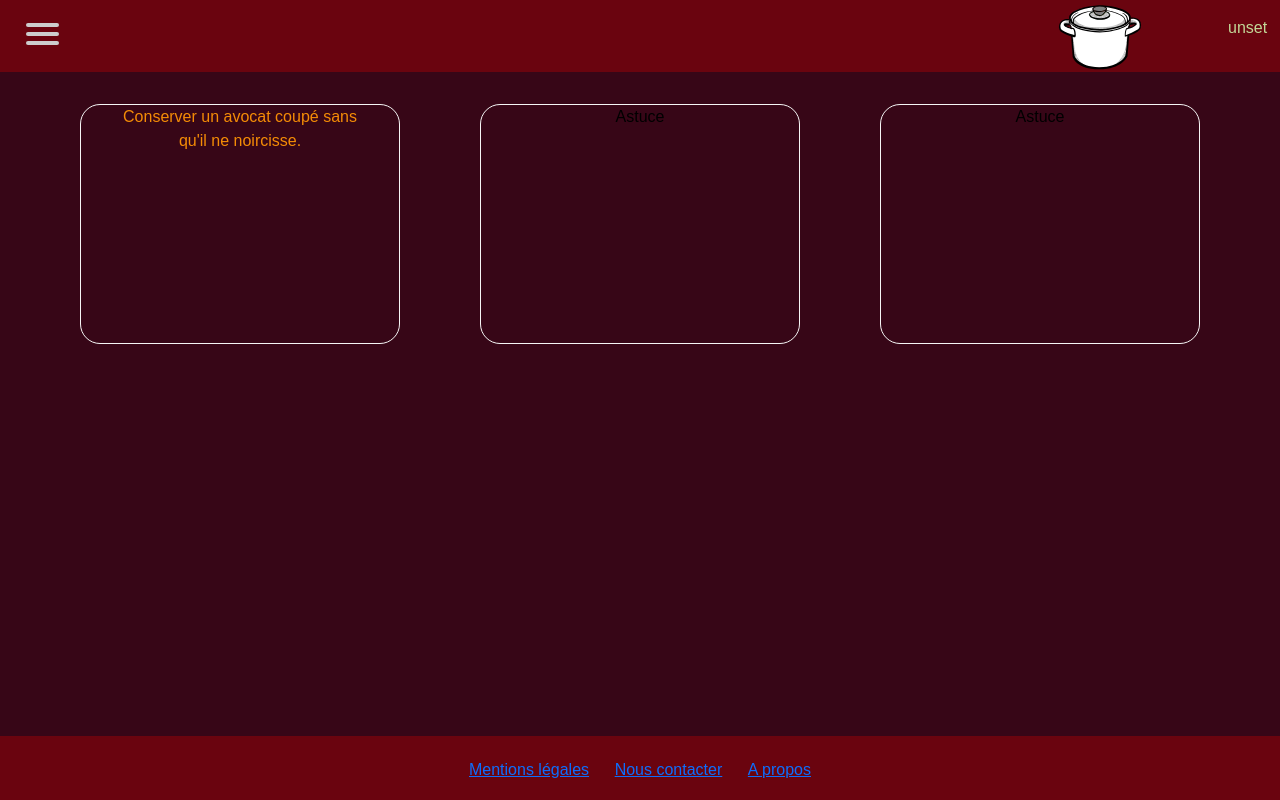
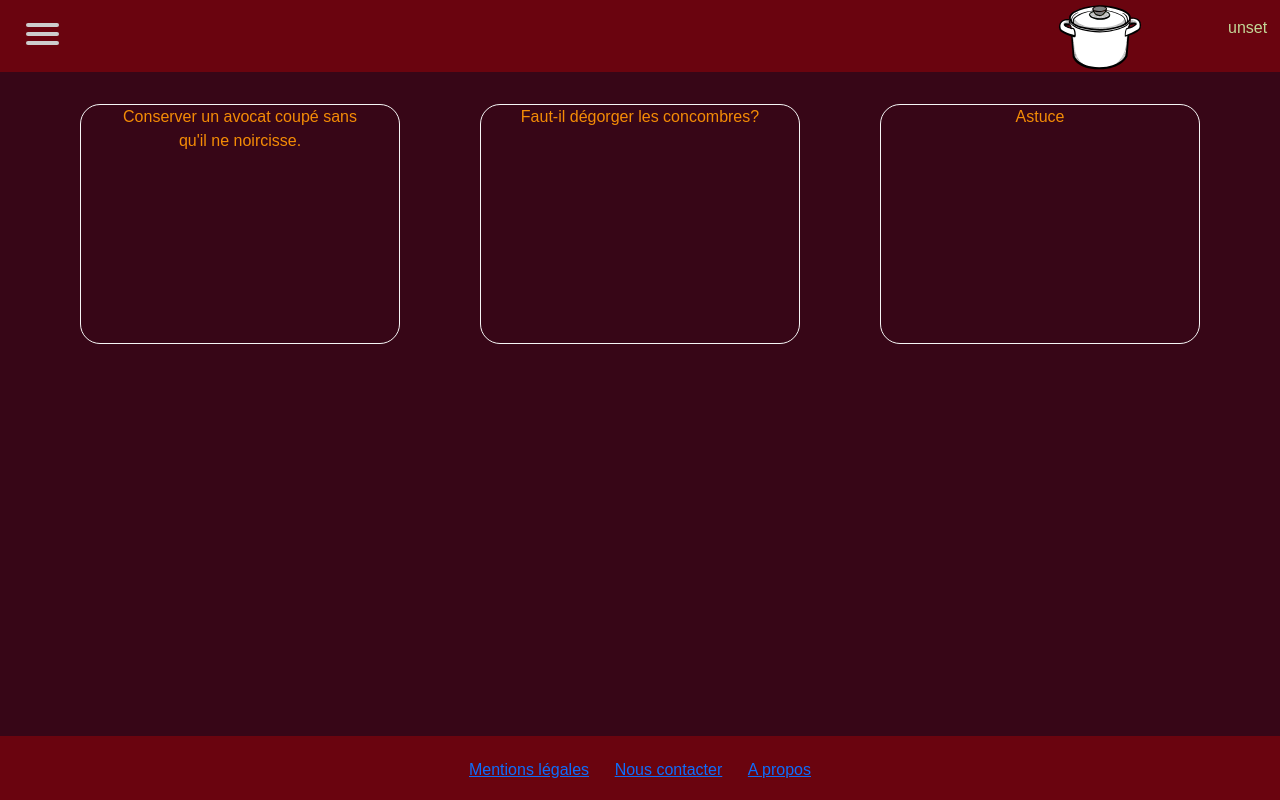
Before and after one commit to passor53/bien-manger, a Vue app: page /tip in a window 1280 px wide. Built offline with nearby package versions, Linux system fonts and the light colour scheme; no server answers.

Commit message:
InsererDataRecette

```diff
--- a/src/store/index.js
+++ b/src/store/index.js
@@ -12,5 +12,7 @@ export default createStore({
   actions: {
   },
   modules: {
+    // ingredients
+    // etape
   }
 })
--- a/src/views/LesRecettesView.vue
+++ b/src/views/LesRecettesView.vue
@@ -3,22 +3,12 @@
         <h1 class="nameRecipe">Les recettes</h1>
     </div>
     <div class="blockImage">
-        <div class="cell" v-for="recette in recettes" :key="recette">
-            <Router-Link to="/recipe">Voir recette de {{ recette.fields.Name }}</Router-Link>
-        </div>
-        <div class="cell">
+        <Router-Link to="/recipe" v-for="recette in recettes" :key="recette" class="cell">
+            <div>
+                Recette de {{ recette.fields.Name }}
+            </div>
+        </Router-Link>
 
-
-        </div>
-        <div class="cell">
-            Voir recette
-        </div>
-        <div class="cell">
-            Voir recette
-        </div>
-        <div class="cell">
-            Voir recette
-        </div>
     </div>
 </template>
 
--- a/src/views/RecetteView.vue
+++ b/src/views/RecetteView.vue
@@ -32,6 +32,10 @@ export default {
     border-bottom: 1px solid black;
 }
 
+ul {
+    list-style-type: none;
+}
+
 #recipeCell {
     border-bottom: 1px solid black;
 }
--- a/src/views/TipView.vue
+++ b/src/views/TipView.vue
@@ -4,10 +4,10 @@
             <p>Conserver un avocat coupé sans qu'il ne noircisse.</p>
         </div>
         <div class="cell">
-            Astuce
+            <p>Faut-il dégorger les concombres?</p>
         </div>
         <div class="cell">
-            Astuce
+            <p>Astuce</p>
         </div>
     </div>
 </template>
```
